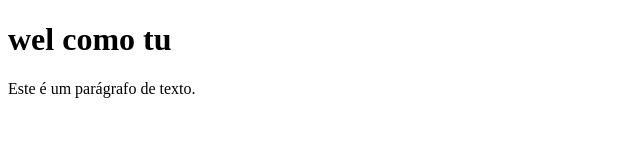
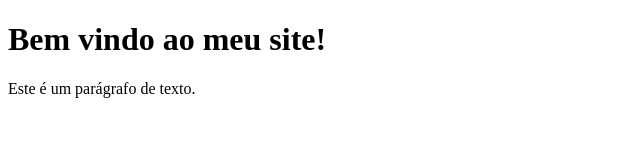
Before and after one commit to JoaoVitor-br/html, a plain HTML site: page index.html in a window 1280 px wide. Shown: the whole page, without its empty margins (0-640 px from the left). Drawn offline with Linux system fonts and the light colour scheme.

Commit message:
Atualização do html

```diff
--- a/index.html
+++ b/index.html
@@ -7,7 +7,7 @@
     </head>
     <body>
         <h1>
-            wel como tu
+            Bem vindo ao meu site!
         </h1>
         <P>
             Este é um parágrafo de texto.
```
